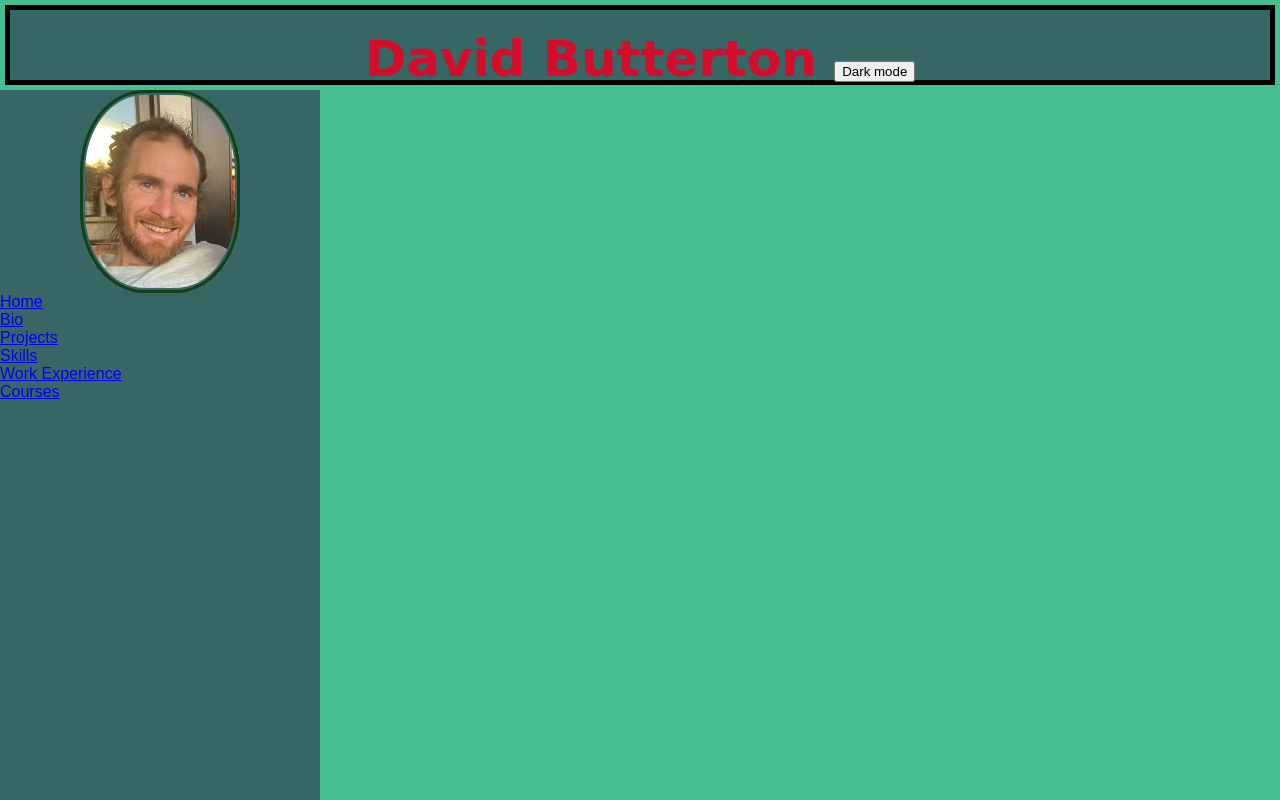
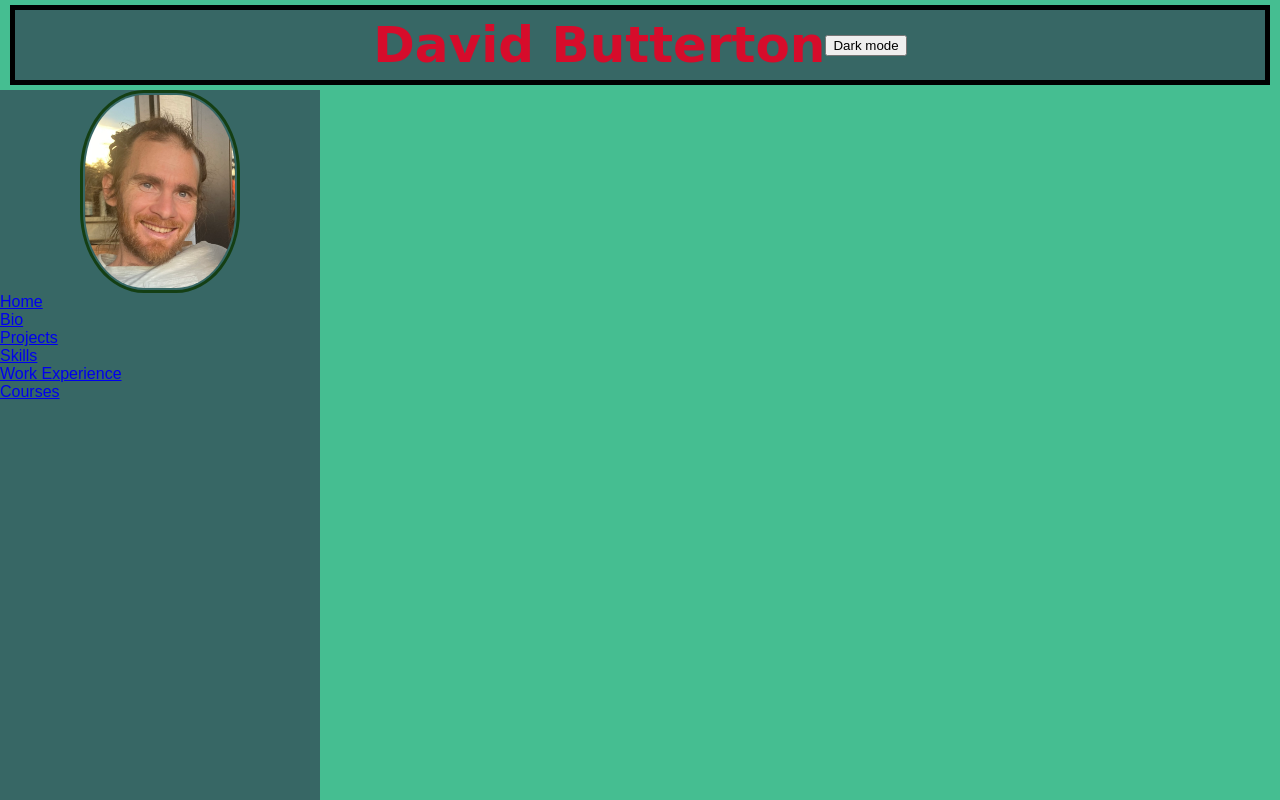
Before and after one commit to DavidButterton/Personal-Website, a plain HTML site: page index.html in a window 1280 px wide. Shown: the top 800 px of the page. Drawn offline with Linux system fonts and the light colour scheme.

Commit message:
add display flex to top-header

```diff
--- a/index.html
+++ b/index.html
@@ -9,10 +9,7 @@
     </head>
     <body>
         <div >
-            <header >
-                <h1 class="top-header">David Butterton   <button>Dark mode</button></h1>
-            </header>
-
+             <h1 class="top-header"> David Butterton   <button>Dark mode</button></h1>
         </div>
 
         <div class="container">
--- a/style.css
+++ b/style.css
@@ -6,15 +6,19 @@ body {
 }
 
 .top-header {
+    display: flex;
+    flex-direction: row;
+    align-items: center;
+    justify-content: center;
     background: #376765;
     font-size: 50px;
     font-family: 'Tangerine', cursive;
     text-align: center;
     color: rgb(214, 12, 43);
     height: 30px;
-    padding: 20px;
+    padding: 20px 20px;
     border: 5px black solid;
-    margin: 5px;
+    margin: 5px 10px 5px 10px;
 
 }
 
```
